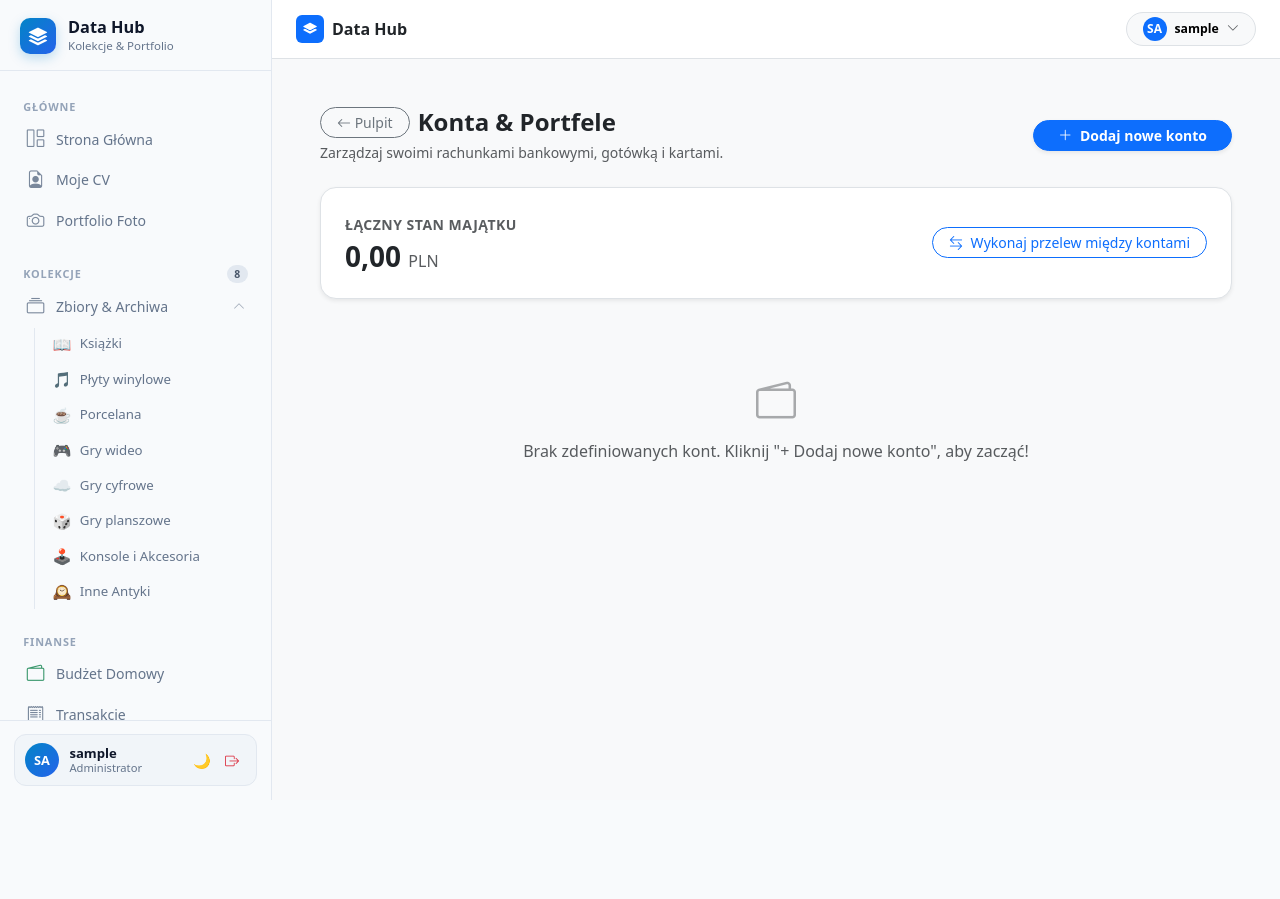
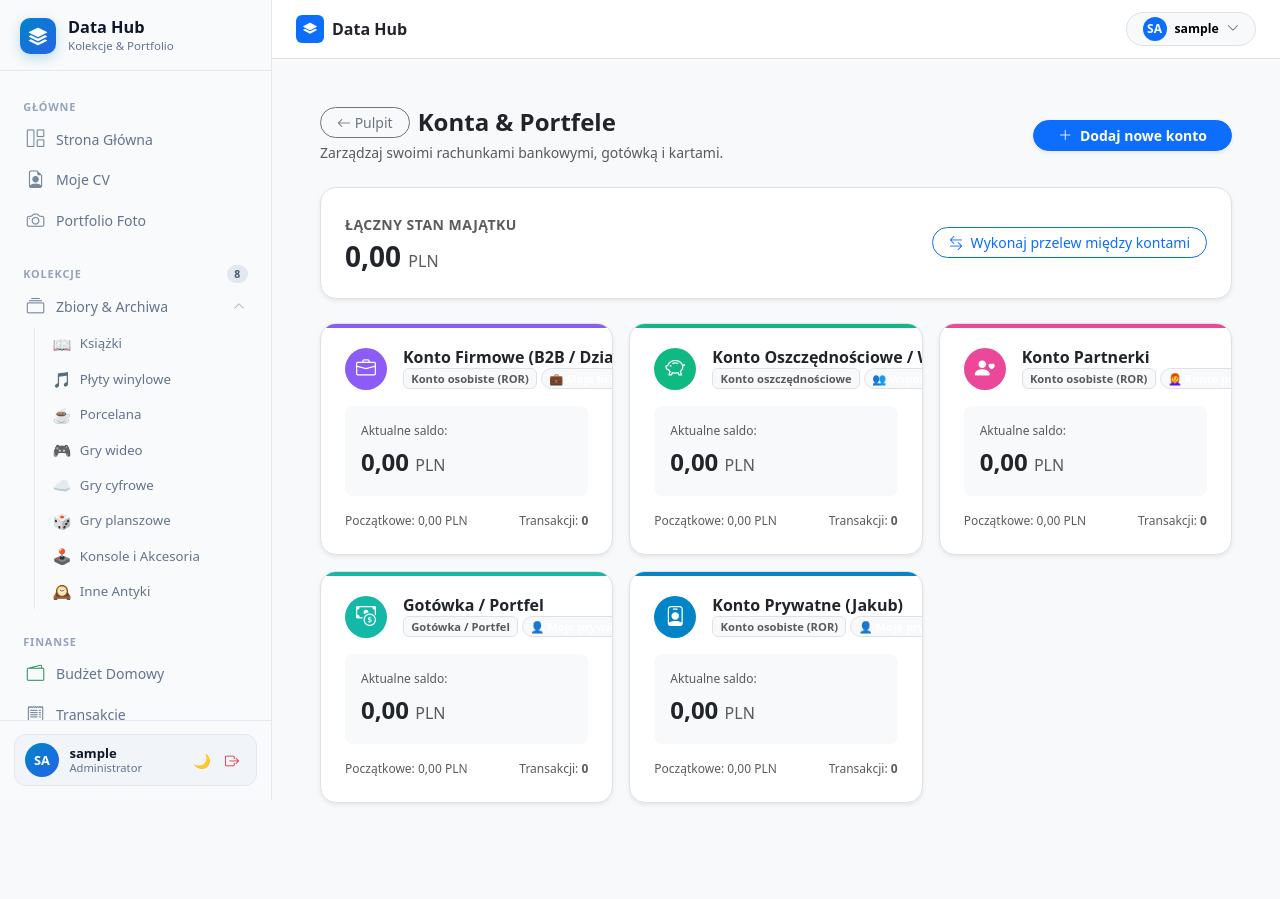
Before and after one commit to kjakubk/library_app, a Django app: page /budzet/konta/ in a window 1280 px wide. Before the commit the page ends 800 px from the top, so only its background shows below. Run offline with Django 5.2, Linux system fonts and the light colour scheme; the visitor is signed in with stand-in values (Sample User, id 1); data comes from the database, SQL or seed files in the repository; data that the repository does not hold is empty.

Commit message:
fix: dodanie automatycznej migracji seedujacej konta i kategorie oraz auto-inicjalizacja kont w widokach

```diff
--- a/budget/views.py
+++ b/budget/views.py
@@ -46,6 +46,7 @@ def budget_dashboard(request):
     selected_owner = request.GET.get('owner', 'all')
     selected_account_id = request.GET.get('account')
 
+    ensure_default_accounts()
     all_active_accounts = Account.objects.filter(is_active=True)
 
     # 1. Podsumowanie per profil/właściciel konta
@@ -581,6 +582,40 @@ def recurring_payment_delete(request, pk):
     return redirect('budget_settings')
 
 
+def ensure_default_accounts():
+    if not Account.objects.filter(is_active=True).exists():
+        Account.objects.create(
+            name='Konto Prywatne (Jakub)',
+            owner='personal',
+            account_type='checking',
+            initial_balance=Decimal('0.00'),
+            currency='PLN',
+            icon='bi-person-badge',
+            color='#0284c7',
+            notes='Główne konto osobiste / ROR'
+        )
+        Account.objects.create(
+            name='Konto Firmowe (B2B / Działalność)',
+            owner='business',
+            account_type='checking',
+            initial_balance=Decimal('0.00'),
+            currency='PLN',
+            icon='bi-briefcase',
+            color='#8b5cf6',
+            notes='Rachunek firmowy / B2B'
+        )
+        Account.objects.create(
+            name='Konto Partnerki',
+            owner='partner',
+            account_type='checking',
+            initial_balance=Decimal('0.00'),
+            currency='PLN',
+            icon='bi-person-heart',
+            color='#ec4899',
+            notes='Rachunek bankowy partnerki'
+        )
+
+
 # ==========================================
 # IMPORT TRANSAKCJI Z PLIKÓW CSV BANKÓW
 # ==========================================
@@ -589,6 +624,7 @@ def recurring_payment_delete(request, pk):
 def import_csv_view(request):
     from .importer import parse_bank_csv, parse_date_str
 
+    ensure_default_accounts()
     accounts = Account.objects.filter(is_active=True)
     categories = Category.objects.all()
 
```
Also changed, not shown: budget/templates/budget/import_csv.html (+11 -0 lines), budget/migrations/0003_seed_default_accounts_and_categories.py (added).
